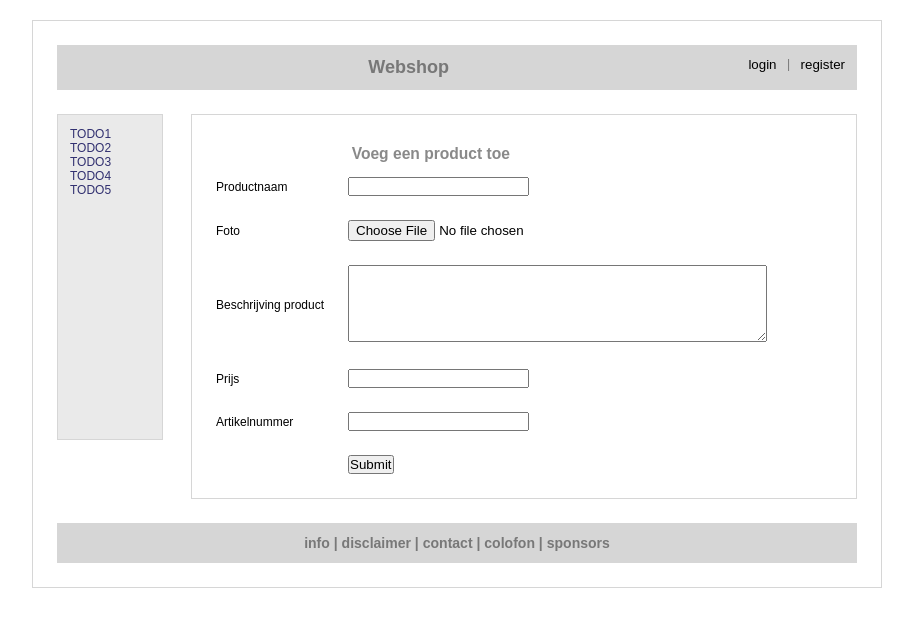
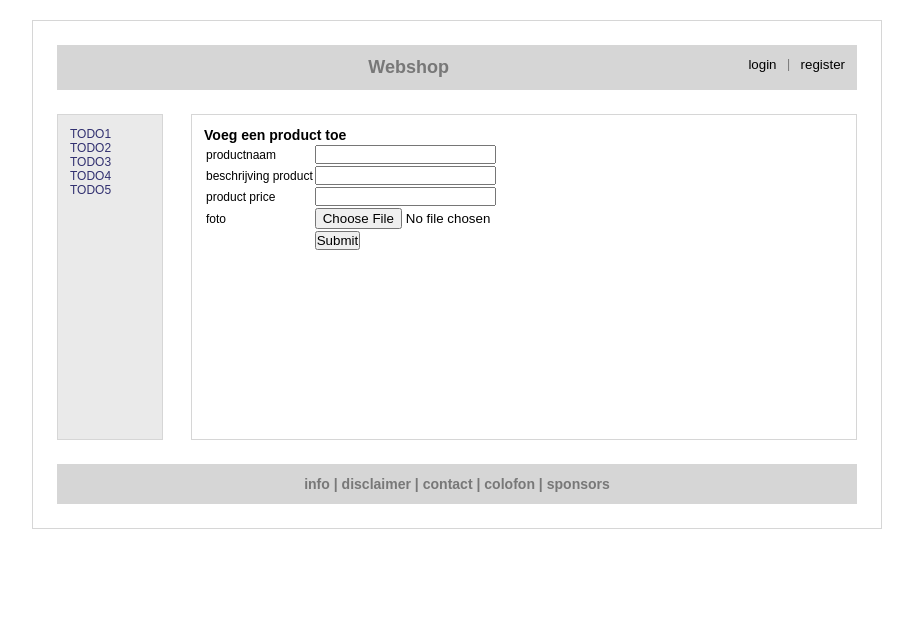
Before and after one commit to BIGduzy/Webshop, a PHP site: page /administrators/add_product in a window 1280 px wide. Shown: the top 627 px of the page, without its empty margins (183-1096 px from the left). Run offline with PHP 8.4, Linux system fonts and the light colour scheme.

Commit message:
add_product ge implementeerd

```diff
--- a/application/controllers/administratorscontroller.php
+++ b/application/controllers/administratorscontroller.php
@@ -98,11 +98,114 @@
 
 	public function add_product()
 	{
-			if ( isset($_POST['submit']))
+		if ( isset($_POST['submit']) )
+		{
+			$mime_type = array('image/png', 'image/jpeg', 'image/pjpeg', 'image/gif');
+			if (in_array( $_FILES['foto']['type'], $mime_type))
+			{
+				$dir = 'fotos/';
+				if ( !file_exists($dir) )
+				{
+					//Maak een directory aan.
+					mkdir($dir, 0777, true);
+					//Maak daarin een thumbnaildirectory aan.
+					mkdir($dir."thumbnails/", 0777, true);
+				}
+				//Check of de file die we gaan opslaan wel een geuploade file is uit het formulier
+				if (is_uploaded_file($_FILES['foto']['tmp_name']))
+				{
+					//Verplaats het bestand van de tijdelijke directory naar de directory van de klant
+					move_uploaded_file($_FILES['foto']['tmp_name'], $dir.$_FILES['foto']['name']);
+				}
+
+				//Het maken van de thumbnail
+				//Stel een standaard breedte en hoogte in voor de thumbnail
+				define('THUMB_SIZE', 80);
+				//Pad naar de grote foto
+				$path_photo = $dir.$_FILES['foto']['name'];
+				//Definieer het pad naar de thumbnail
+				$path_thumbnail = $dir."thumbnails/tn_".$_FILES['foto']['name'];
+				//Vraag de hoogte en de breedte op van de originele foto $specs_image[0] = breedte $specs_image[1] = hoogte
+				$specs_image = getimagesize($path_photo);
+				//De verhouding berekenen
+				$ratio_image = $specs_image[0]/$specs_image[1];
+				//Als $ratio_image > 1 => landscape foto. Als $ratio_image < 1 => portrait foto. Als $ratio_image = 1 => square foto.
+				if ($ratio_image >= 1)
+				{
+					//Landscape
+					$tn_width = THUMB_SIZE;
+					$tn_height = THUMB_SIZE/$ratio_image;
+				}
+				else
+				{
+					//Portrait
+					$tn_height = THUMB_SIZE;
+					$tn_width = THUMB_SIZE * $ratio_image;
+				}
+				//Dit is het zwarte stuk karton waarop de foto wordt geplakt
+				$thumb = imagecreatetruecolor($tn_width, $tn_height);
+
+				//Kijk van welk mime-type de foto is
+				switch ($_FILES['foto']['type'])
+				{
+					case 'image/jpeg':
+						//Dit wordt het fotootje dat er wordt opgeplakt
+						$source = imagecreatefromjpeg($path_photo);
+						//Deze funktie bepaalt hoe de foto op het zwarte stuk karton wordt geplakt
+						imagecopyresampled($thumb,
+										   $source,
+										   0,
+										   0,
+										   0,
+										   0,
+										   $tn_width,
+										   $tn_height,
+										   $specs_image[0],
+										   $specs_image[1]);
+						imagejpeg($thumb, $path_thumbnail, 100);
+						break;
+					case 'image/png':
+						//Dit wordt het fotootje dat er wordt opgeplakt
+						$source = imagecreatefrompng($path_photo);
+						//Deze funktie bepaalt hoe de foto op het zwarte stuk karton wordt geplakt
+						imagecopyresampled($thumb,
+										   $source,
+										   0,
+										   0,
+										   0,
+										   0,
+										   $tn_width,
+										   $tn_height,
+										   $specs_image[0],
+										   $specs_image[1]);
+						imagepng($thumb, $path_thumbnail, 9);
+						break;
+					case 'image/gif':
+						//Dit wordt het fotootje dat er wordt opgeplakt
+						$source = imagecreatefromgif($path_photo);
+						//Deze funktie bepaalt hoe de foto op het zwarte stuk karton wordt geplakt
+						imagecopyresampled($thumb,
+										   $source,
+										   0,
+										   0,
+										   0,
+										   0,
+										   $tn_width,
+										   $tn_height,
+										   $specs_image[0],
+										   $specs_image[1]);
+						imagegif($thumb, $path_thumbnail);
+						break;
+				}
+			}
+			else
 			{
 
 			}
-			$this->set('header', 'Voeg een product toe');
+			$this->_model->insert_item_into_products($_POST, $_FILES);
+		}
+		$this->set('header', 'Voeg een product toe');
+
 	}
  }
 ?>
--- a/application/models/administrator.php
+++ b/application/models/administrator.php
@@ -68,9 +68,20 @@
 		return $this->query($query, 1);
 	}
 
-	public function insert_item_into()
+	public function insert_item_into_products($post, $files)
 	{
-
+		//var_dump($files);
+		$query = "INSERT INTO `products` ( `product_id`,
+										   `product_name`,
+										   `product_description`,
+										   `product_price`,
+										   `foto_name`)
+							VALUES		 ( NULL,
+										   '".$post['product_name']."',
+										   '".$post['product_description']."',
+										   '".$post['product_price']."',
+										   '".$files['foto']['name']."')";
+		$this->query($query);
 	}
  }
 ?>
--- a/application/views/administrators/add_product.php
+++ b/application/views/administrators/add_product.php
@@ -1,59 +1,45 @@
-<style>
-table
-{
-	border-collapse:collapse;
-}
-
-td
-{
-	border:0px solid black;
-	padding:1em;
-}
-
-.table_title
-{
-	font-size:1.3em;
-	font-weight:bold;
-	color:RGBA(20,20,20,0.5);
-	padding-bottom:0px;
-}
-
-{
-	color:RGBA(20,20,20,0.8);
-	font-size:1.2em;
-	padding:0.5em;
-	width:230px;
-}
-</style>
+<h3><?php echo $header; ?></h3>
 <table>
+ <form action='../administrators/add_product' method='post' enctype='multipart/form-data'>
 	<tr>
-			<td>&nbsp;</td>
-			<td class='table_title'><?php echo $header; ?></td>
-		</tr>
-		<form action='./add_user' method='post' enctype='multipart/form-data'>
-		<tr>
-			<td>Productnaam</td>
-			<td><input type='text' name='Productnaam' /></td>
+		<td>
+			productnaam
+		</td>
+		<td>
+			<input type='text' name='product_name' />
+		</td>
 	</tr>
 	<tr>
-			<td>Foto</td>
-			<td><input type='file' name='foto' /></td>
+		<td>
+			beschrijving product
+		</td>
+		<td>
+			<input type='text' name='product_description' />
+		</td>
 	</tr>
 	<tr>
-			<td>Beschrijving product</td>
-			<td><textarea cols='50' rows='5' name='Beschrijving'></textarea></td>
+		<td>
+			product price
+		</td>
+		<td>
+			<input type='text' name='product_price' />
+		</td>
 	</tr>
 	<tr>
-			<td>Prijs</td>
-			<td><input type='text' name='Prijs' /></td>
+		<td>
+			foto
+		</td>
+		<td>
+			<input type='file' name='foto' />
+		</td>
 	</tr>
 	<tr>
-			<td>Artikelnummer</td>
-			<td><input type='password' name='Artikelnummer' /></td>
-		</tr>
-		<tr>
-			<td>&nbsp;</td>
-			<td><input type='submit' name='submit' /></td>
+		<td>
+			&nbsp;
+		</td>
+		<td>
+			<input type='submit' name='submit' />
+		</td>
 	</tr>
  </form>
 </table>
```
Also changed, not shown: public/fotos/biglogo 3.png (added), public/fotos/thumbnails/tn_biglogo 3.png (added). Lines whose indentation alone changed are shown as unchanged.
